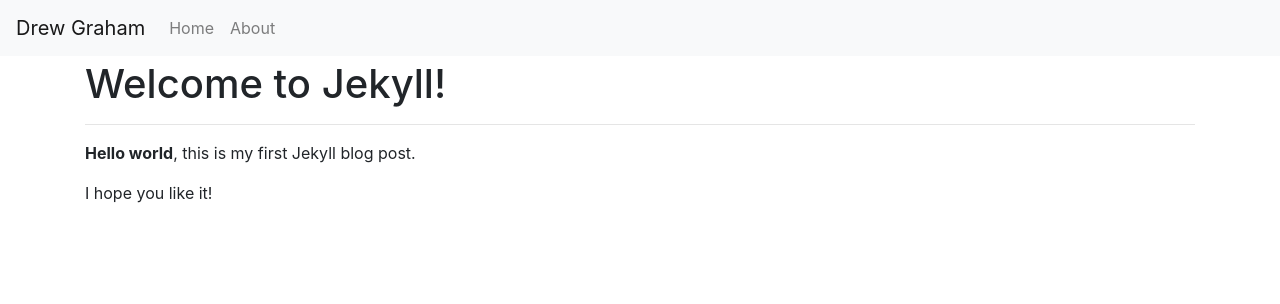
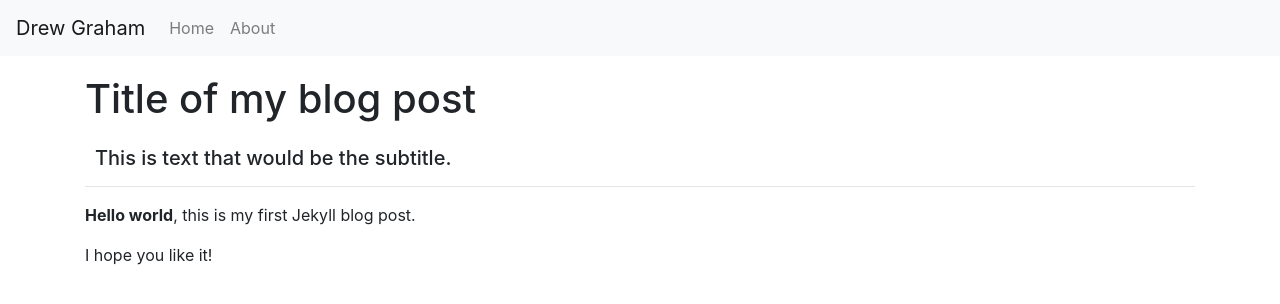
Before and after one commit to dmg9626/dmg9626.github.io, a Jekyll site: the page built from blog/post.md, in a window 1280 px wide. Shown: the top 304 px of the page. Built offline with Jekyll 4.4.1, drawn with Linux system fonts in a browser that asks for light colours; nearby versions of some CDN libraries; library files that are not in the unit come from our copies.

Commit message:
added CSS for post layout, support for subtitles

```diff
--- a/_layouts/post.html
+++ b/_layouts/post.html
@@ -5,6 +5,10 @@
 
 <h1 class="post-title">{{ page.title }}</h1>
 
+{% if page.subtitle %}
+    <h5 style="padding: 0px 0px 0px 10px">{{ page.subtitle }}</h5>
+{% endif %}
+
 <hr>
 
 
--- a/assets/css/main.css
+++ b/assets/css/main.css
@@ -57,3 +57,9 @@
   width: 100%;
   height: 100%;
 }
+
+
+/* BLOG POST CSS */
+.post-title {
+  padding: 15px 0px
+}
--- a/blog/post.md
+++ b/blog/post.md
@@ -1,7 +1,8 @@
 ---
 layout: post
-title:  "Welcome to Jekyll!"
-category: test
+title:  "Title of my blog post"
+subtitle: "This is text that would be the subtitle."
+category: blog
 ---
 
 **Hello world**, this is my first Jekyll blog post.
```
